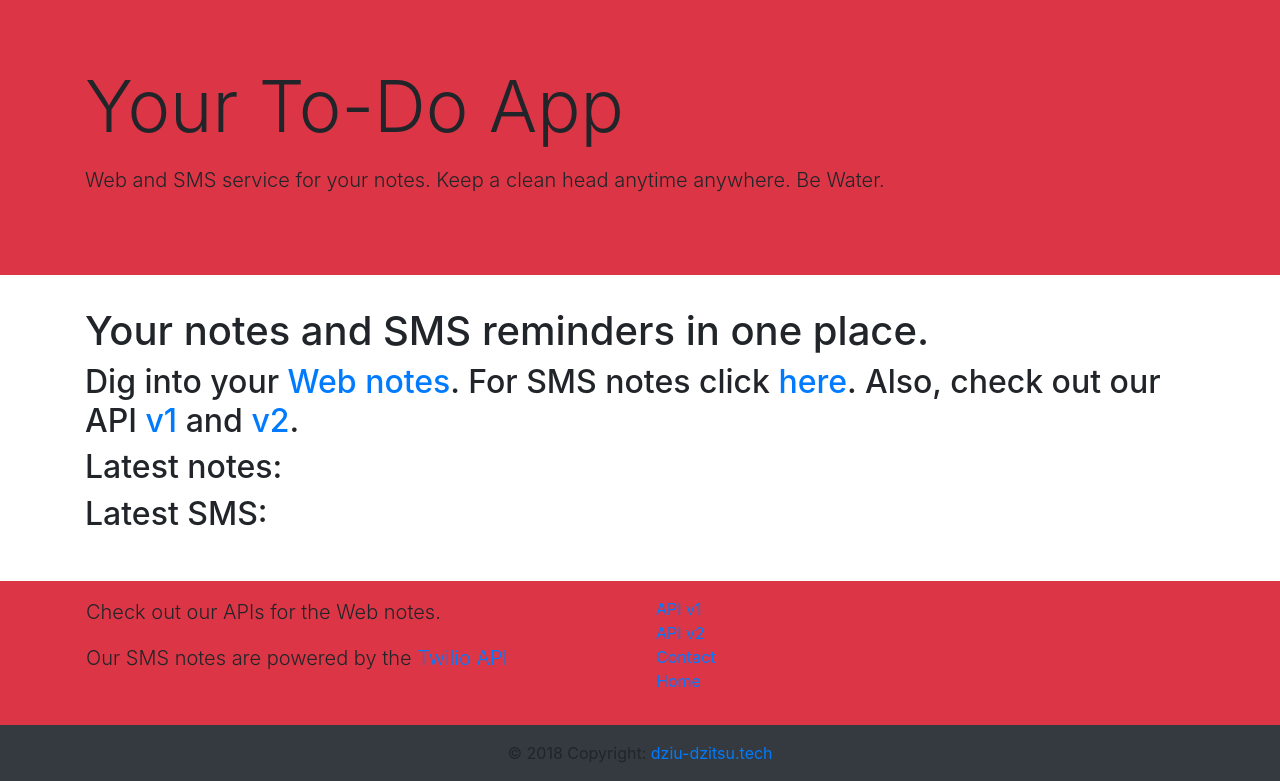
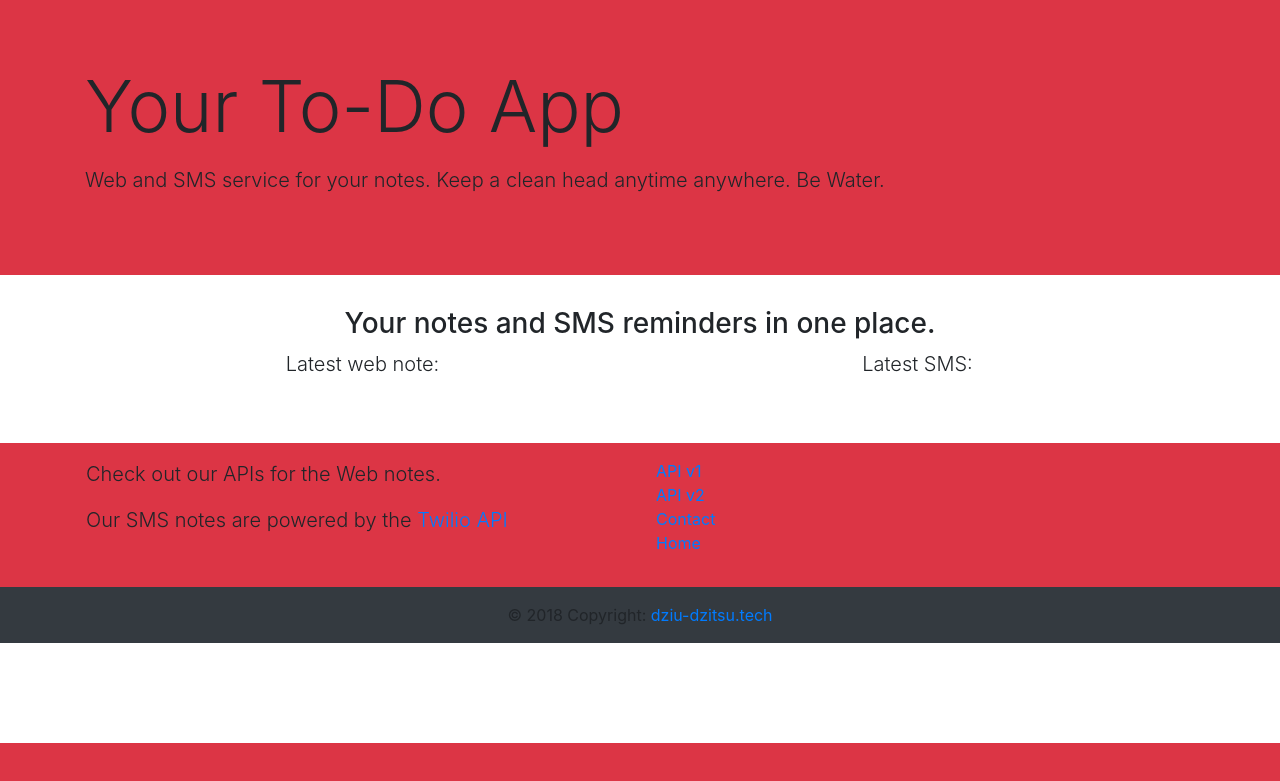
Before and after one commit to Dziugas/todo-api-sms, a Django app: page / in a window 1280 px wide. Shown: the part 57-838 px from the top of the page. After the commit the page ends 800 px from the top, so only its background shows below. Run offline with Django 3.2, Linux system fonts and the light colour scheme; some libraries are stand-ins or nearby versions.

Commit message:
Bootstrapping

```diff
--- a/home/templates/home/index.html
+++ b/home/templates/home/index.html
@@ -1,24 +1,17 @@
 {% extends 'base_layout.html' %}
 {% block content %}
-<head>
-    <meta charset="UTF-8">
-    <title>Welkommen</title>
-</head>
-<body>
+<div class="container-fluid text-center">
+    <h3>
+        Your notes and SMS reminders in one place.
+    </h3>
+    <div class="row">
+        <div class="col-6">
+            <p class="lead">Latest web note:</p>
+        </div>
+        <div class="col-6">
+            <p class="lead">Latest SMS:</p>
+        </div>
+    </div>
+</div>
 
-<h1>
-    Your notes and SMS reminders in one place.
-</h1>
-
-<h2>
-    Dig into your <a href="/notes/">Web notes</a>.
-    For SMS notes click <a href="/sms/">here</a>.
-    Also, check out our API <a href="/notes/api/v1/notes/">v1</a> and <a href="/notes/api/v2/notes/">v2</a>.
-</h2>
-
-<h2>Latest notes:</h2>
-<h2>Latest SMS:</h2>
-
-
-</body>
 {% endblock %}
```
